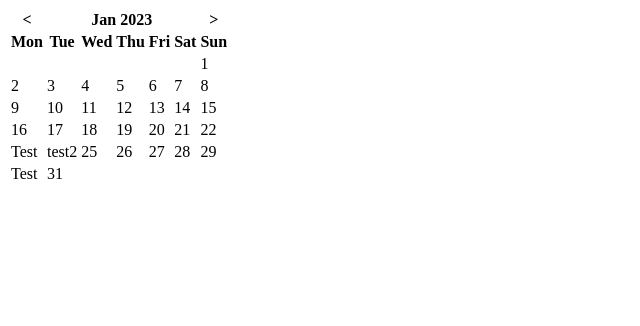
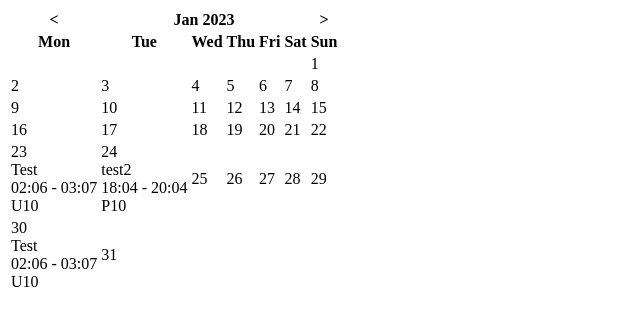
Before and after one commit to lus-terry/srk, a React (Create React App) app: page / in a window 1280 px wide. Shown: the top 326 px of the page, without its empty margins (0-640 px from the left). Built offline with nearby package versions, Linux system fonts and the light colour scheme.

Commit message:
added the display of other event info

```diff
--- a/src/components/Calendar/Calendar.jsx
+++ b/src/components/Calendar/Calendar.jsx
@@ -100,9 +100,22 @@ const renderCalendar = () => {
               let event = false;
               sortedClonedEvents.map(e => {
                   const eventStartDate = new Date(e.startTime);
-                    if (eventStartDate.getDate() === day && eventStartDate.getMonth() === currentDate.getMonth() && eventStartDate.getFullYear() === currentDate.getFullYear()){
+                  if (eventStartDate.getDate() === day && eventStartDate.getMonth() === currentDate.getMonth() && eventStartDate.getFullYear() === currentDate.getFullYear()) {
+                      const startHour = eventStartDate.getHours().toString().padStart(2, '0');
+                      const startMinutes = eventStartDate.getMinutes().toString().padStart(2, '0');
+                      const endDate = new Date(e.endTime);
+                      const endHour = endDate.getHours().toString().padStart(2, '0');
+                      const endMinutes = endDate.getMinutes().toString().padStart(2, '0');
+
                       event = true;
-                      week.push(<td key={j} className="event">{e.name}</td>);
+                      week.push(<td key={j}>
+                          <div className="day">{day}</div>
+                          <div className="event">
+                              <div>{e.name}</div>
+                              <div>{startHour}:{startMinutes} - {endHour}:{endMinutes}</div>
+                <div>{e.classroom}</div>
+                </div>
+                </td>);
                 }
                 });
                 if (!event) {
```
Lines whose indentation alone changed are shown as unchanged.
